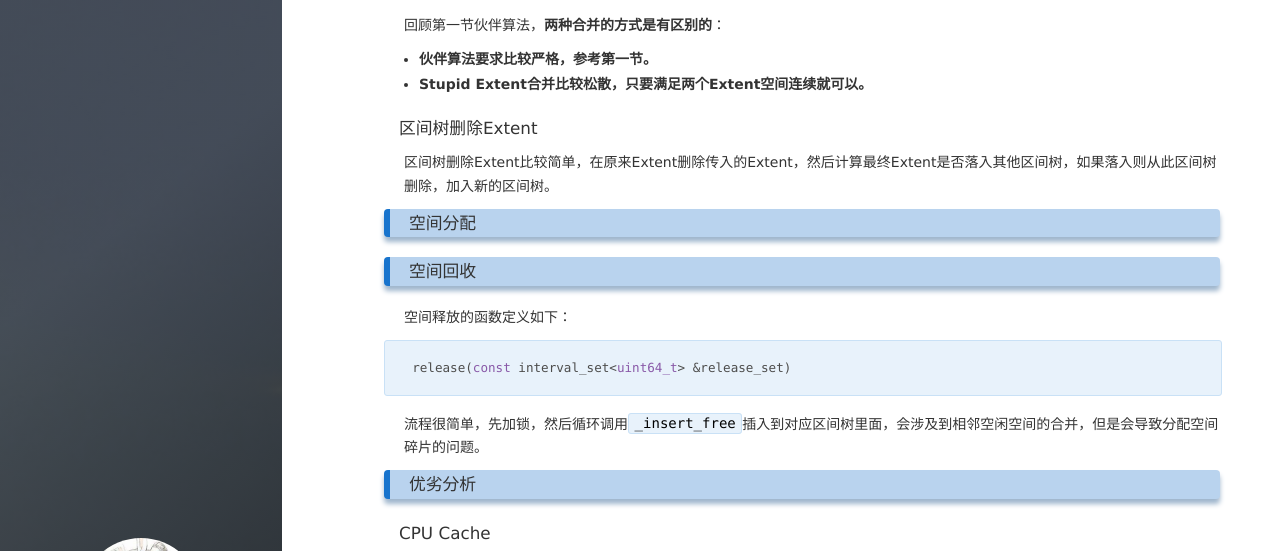
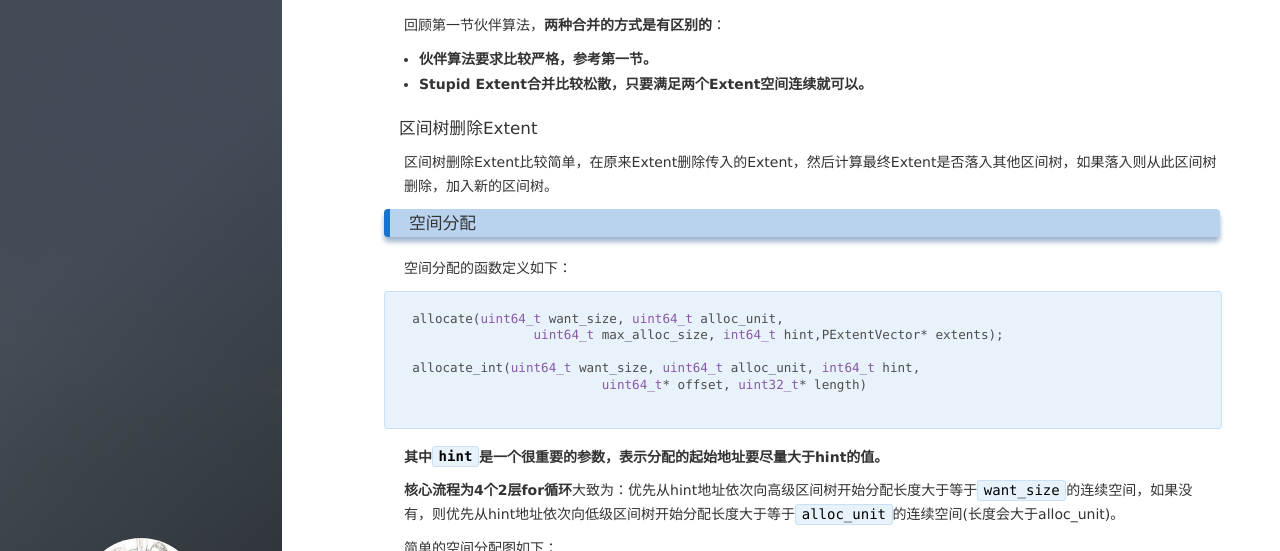
Before and after one commit to shimingyah/shimingyah.github.io, a Jekyll site: the page built from _posts/2019-10-10-BlueStore源码分析之Stupid分配器.md, in a window 1280 px wide and 1400 px high, scrolled down 3365 px. Shown: the top 551 px of the window. Built offline with Jekyll 4.4.1, drawn with Linux system fonts in a browser that asks for light colours; nearby versions of some CDN libraries; comment, search, counter and statistics services are not loaded; some of the changed text lies outside the part shown; grey boxes are pictures that could not be loaded.

Commit message:
update blog: BlueStore源码分析之Stupid分配器

````diff
--- a/_posts/2019-10-10-BlueStore源码分析之Stupid分配器.md
+++ b/_posts/2019-10-10-BlueStore源码分析之Stupid分配器.md
@@ -183,6 +183,28 @@ void StupidAllocator::_insert_free(uint64_t off, uint64_t len)
 
 ### <a name="chapter5"></a>空间分配
 
+空间分配的函数定义如下：
+
+```
+allocate(uint64_t want_size, uint64_t alloc_unit,
+		uint64_t max_alloc_size, int64_t hint,PExtentVector* extents);
+
+allocate_int(uint64_t want_size, uint64_t alloc_unit, int64_t hint,
+                         uint64_t* offset, uint32_t* length)
+
+```
+
+**其中`hint`是一个很重要的参数，表示分配的起始地址要尽量大于hint的值。**
+
+**核心流程为4个2层for循环**大致为：优先从hint地址依次向高级区间树开始分配长度大于等于`want_size`的连续空间，如果没有，则优先从hint地址依次向低级区间树开始分配长度大于等于`alloc_unit`的连续空间(长度会大于alloc_unit)。
+
+简单的空间分配图如下：
+
+![](http://img-ys011.didistatic.com/static/anything/stupid_simple_allocator.png)
+
+详细的空间分配流程图如下：
+![](http://img-ys011.didistatic.com/static/anything/stupid_allocator.png)
+
 ### <a name="chapter6"></a>空间回收
 
 空间释放的函数定义如下：
@@ -219,4 +241,4 @@ Bitmap分配器在BlueStore初始化时就初始化好了3层，而且大小是
 * [Ceph BlueStore Allocator](http://blog.wjin.org/posts/ceph-bluestore-allocator.html)
 * [eBay PB 级日志系统的存储方案实践](https://www.infoq.cn/article/SVrBl84fbiGbgzfVzjYO)
 
-转载请注明：[史明亚的博客](https://shimingyah.github.io) » [文章标题](文章链接)
+转载请注明：[史明亚的博客](https://shimingyah.github.io) » [BlueStore源码分析之Stupid分配器](https://shimingyah.github.io/2019/10/BlueStore%E6%BA%90%E7%A0%81%E5%88%86%E6%9E%90%E4%B9%8BStupid%E5%88%86%E9%85%8D%E5%99%A8/)
````
